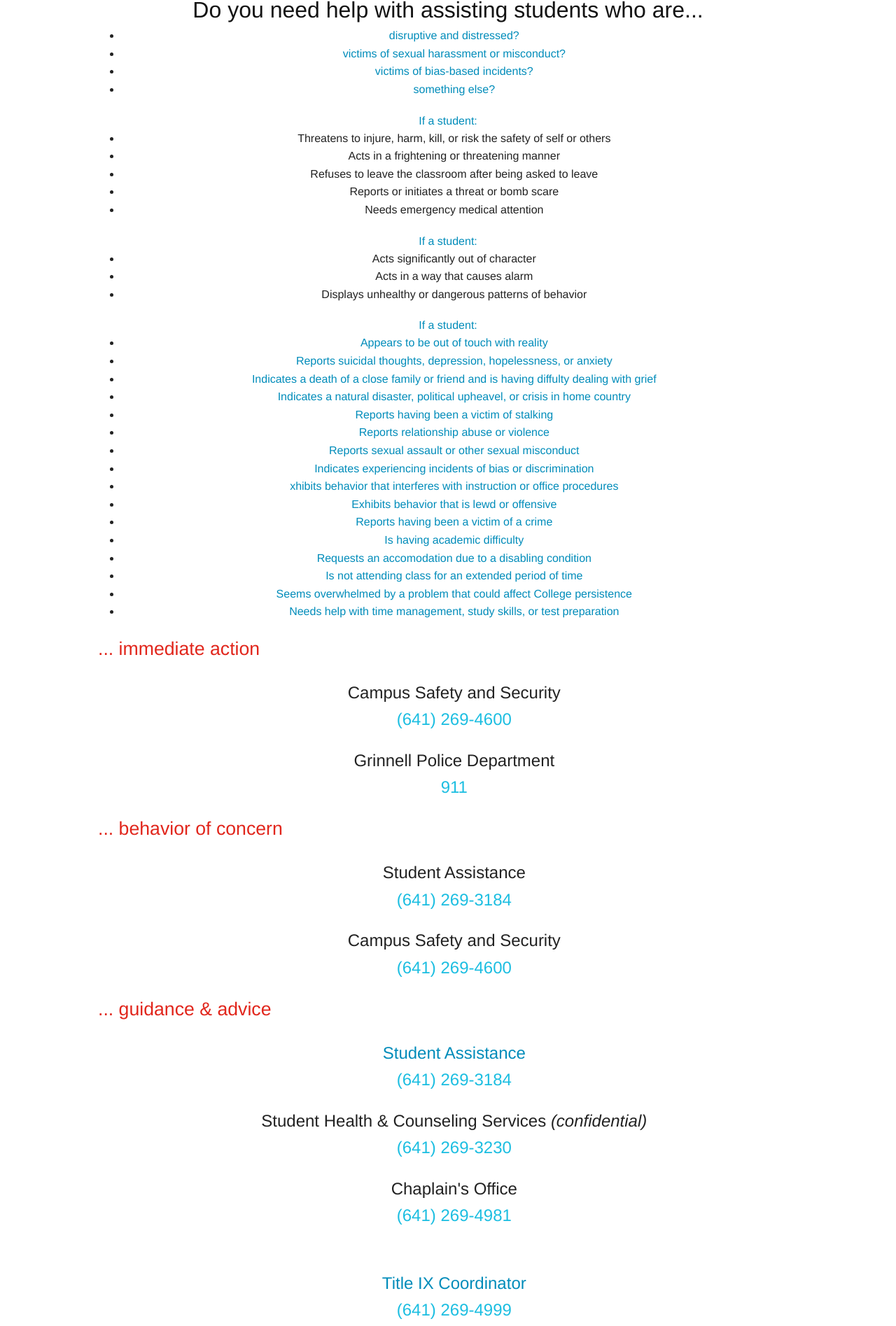
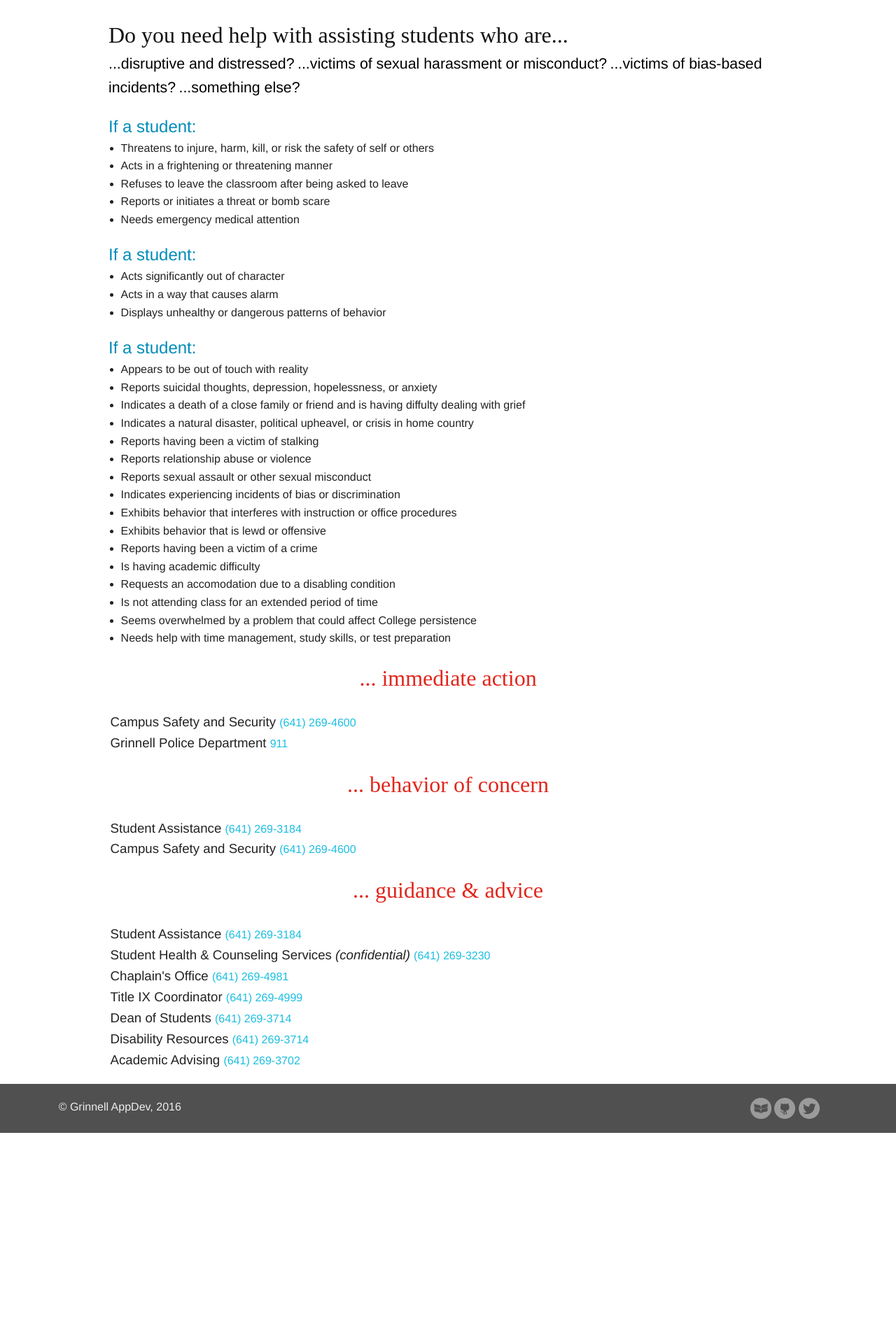
Before and after one commit to GrinnellAppDev/student-resources-site, a plain HTML site: page helpothers.html in a window 1280 px wide. Shown: the part 174-2069 px from the top of the page at 70% size. After the commit the page ends 1793 px from the top, so only its background shows below. Drawn offline with nearby package versions, Linux system fonts and the light colour scheme; a web font is replaced by a local one.

Commit message:
Finding typos, fixing CSS

```diff
--- a/assisting_distressed_and_disruptive.html
+++ b/assisting_distressed_and_disruptive.html
@@ -33,8 +33,8 @@
     <div class="wideContentBox">
      <div class="large-12 columns">
       <center>
-      <img class="page_header" src="img/site_header.jpg">
-      </br></br></br>
+      <a href="index.html"><img class="page_header" src="img/site_header.jpg"></a>
+      </br></br>
       <img class="peage_header" src="img/distressed students header.jpg">
       </center>
       </div>
@@ -44,12 +44,12 @@
 
   <div class="row">
     <div class="wideContentBox">
-     <div class="large-12 columns main help">
-      <center>
-
+     <div class="large-12 columns main">
+      </br>
       <header class="studenttype">Disruptive Student</header>
       <p>A student who is disruptive is interfering with the College's learning enviornment due to behavior that is disruptive or dangerous. Disruptive students frequently experience on-going or extreme levels of stress without the appropriate coping skills; this indicates potential escalation if not resolved.</p>
 
+      </br>
       <header class="actions">Recognize</header>
       <p>Potential disruptive student behaviors:</p>
       <ul>
@@ -63,7 +63,7 @@
       <header class="actions">Respond & Refer</header>
       <ul>
         <li>Remain calm. Safety first. The welfare of the student and the College community is our top priority.</li>
-        <li>Trust your instinct. Call the <a href="helpothers.html">appropriate resource</a> for help. When in doubt, call Campus Safety and Security <p class="phone">x4600</p> or the Dean of Students Office <p class="phone">x3714</p>.</li>
+        <li>Trust your instinct. Call the <a href="helpothers.html">appropriate resource</a> for help. When in doubt, call Campus Safety and Security <a class="phone small">x4600</a> or the Dean of Students Office <a class="phone small">x3714</a>.</li>
         <li>Remember: It is not your role to provide the professional help needed for a disruptive student. You only need to make the necessary call and request assistance.</li>
         <li>Don't be afraid to directly ask the student if they have thoughts of harming themselves or others. If yes, do not leave the student. If necessary, find someone to stay with the student while you call the appropriate resources.</li>
       </ul>
@@ -99,36 +99,26 @@
       <header class="studenttype">Privacy Laws and Confidentiality</header>
       <p>The Family Education Right and Privacy Act (FERPA) permits communication about a student of concern in connection with health and safety emergency. Oberservations of a student's conduct or statements made my the student are not FERPA protected. Such information should be thoughtfully shared out of respect for the student's privacy.</p>
       </br></br>
-      </center>
      </div>
     </div>
   </div>
 
 <!-- Footer based on footer from appdev.grinnell.edu -->
-  </div>
-    <div id="footer">
-      <div class="container">
+    <div class="large-12 columns" id="footer">
+        <div class="wideContentBox">
 
-        <div class ="col-lg-3">
-          <p class="text-muted"> &copy; Grinnell AppDev, 2016</p>
+        <div class ="large-3 columns">
+          <center>
+          <p class="text-muted"><a href="http://appdev.grinnell.edu">&copy; Grinnell AppDev, 2016</a></p>
+          </center>
         </div>
-         <div class ="col-lg-1"></div>
+         <div class ="large-1 columns"></div>
 
-        <div class ="col-lg-2">
-          <p class="text-muted"><a href="http://www.grinnell.edu"><img class="footic" src="img/grinnell.png"></a> <a href="https://github.com/GrinnellAppDev/student-resources-site"><img class="footic" src="img/github.png"></a> <a href="https://twitter.com/grinnellcollege"><img class="footic" src="img/twitter.png"></a></p>
+        <div class ="large-2 columns">
+          <p class="text-muted"><a href="http://www.grinnell.edu"><img class="footic" src="img/grinnell circle.png"></a> <a href="https://github.com/GrinnellAppDev/student-resources-site"><img class="footic" src="img/github.png"></a> <a href="https://twitter.com/grinnellcollege"><img class="footic" src="img/twitter.png"></a></p>
         </div>
-
       </div>
     </div>
 
-
-    <!-- Bootstrap core JavaScript
-    ================================================== -->
-    <!-- Placed at the end of the document so the pages load faster -->
-    <script src="dist/js/bootstrap.min.js"></script>
-    <script src="dist/js/debounce.js"></script>
-    <script src="js/waypoints.js"></script>
-    <script src="js/custom.js"></script>
-
   </body>
 </html>
--- a/css/main.css
+++ b/css/main.css
@@ -5,45 +5,76 @@
 
 .main {
   font-family: "Helvetica Neue", sans-serif;
+  font-size: 18pt;
+  margin-bottom: 0px;
+  padding-bottom: 0px;
 }
 
-.main p {
-  font-size: 18pt;
+.main a:hover {
+  color: #E1261C;
 }
 
 .phone {
   color: #1CBEE1;
-  font-size: 18pt;
+  font-size: 12pt;
+}
+
+.phone:hover {
+  color: #1CBEE1;
+}
+
+.small {
+  font-size: 12pt;
+}
+
+.whoare a {
+  font-size: 16pt;
+  color: #000000;
+  padding-bottom: 0px;
+  margin-bottom: 0px;
+}
+
+.whoare a:hover {
+  color: #E1261C;
 }
 
 .resourcelist {
 	list-style-type: none;
-  font-size: 18pt;
+  font-size: 14pt;
 }
 
 .resourcetype {
-  font-size: 20pt;
+  font-size: 24pt;
   color: #E1261C;
+  font-family: "Footlight MT Light", serif;
 }
 
 .help {
   font-size: 24pt;
   font-style: bold;
   color: #131313;
+  font-family: "Footlight MT Light", serif;
 }
 
 .help ul {
-	list-style-type: none;
-  font-size: 18pt;
+  font-size: 14pt;
+  list-style-position: left;
+}
+
+.ifastudent {
+  color: #E1261C;
+
 }
 
 .studenttype {
-  font-size: 20pt;
+  font-size: 18pt;
+  font-family: "Footlight MT Light", serif;
 }
 
 .actions {
-  font-style: bold;
-  font-size: 20pt;
+  font-style: italic;
+  font-size: 18pt;
+  font-family: "Footlight MT Light", serif;
 }
 
 /* Footer CSS from http://appdev.grinnell.edu */
@@ -51,20 +82,12 @@
 #footer {
   min-height: 40px;
   background-color: #505050;
-  bottom:0px;
+  bottom: 0px;
+  width: 100%;
 }
 
-#wrap > .container {
-  padding: 60px 15px 0;
-}
-
-.container .text-muted {
+.text-muted {
   margin: 20px 0;
-}
-
-#footer > .container {
-  padding-left: 15px;
-  padding-right: 15px;
 }
 
 code {
@@ -72,9 +95,40 @@ code {
 }
 
 .text-muted a {
-	color: #ececec;
+	color: #ECECEC;
 }
 
 .text-muted a:hover {
-	color: #c66161;
+	color: #E1261C;
 }
+
+.footic {
+  filter: grayscale(100%) brightness(150%);
+  -webkit-filter: grayscale(100%) brightness(150%);
+  -moz-filter: grayscale(100%) brightness(150%);
+  -o-filter: grayscale(100%) brightness(150%);
+  -ms-filter: grayscale(100%) brightness(150%);
+  transition: -webkit-filter 0.2s ease-out;
+  -webkit-transition: -webkit-filter 0.2s ease-out;
+  -moz-transition: -webkit-filter 0.2s ease-out;
+  -o-transition: -webkit-filter 0.2s ease-out;
+  -ms-transition: -webkit-filter 0.2s ease-out;
+}
+
+.footic:hover {
+  filter: none;
+  -webkit-filter: none;
+  -moz-filter: none;
+  -o-filter: none;
+  -ms-filter: none;
+  transition: -webkit-filter 0.2s ease-out;
+  -webkit-transition: -webkit-filter 0.2s ease-out;
+  -moz-transition: -webkit-filter 0.2s ease-out;
+  -o-transition: -webkit-filter 0.2s ease-out;
+  -ms-transition: -webkit-filter 0.2s ease-out;
+}
+
+#footer img {
+  width:30px;
+  height:30px;
+}
--- a/helpothers.html
+++ b/helpothers.html
@@ -33,7 +33,7 @@
     <div class="wideContentBox">
      <div class="large-12 columns">
       <center>
-      <img class="page_header" src="img/site_header.jpg">
+      <a href="index.html"><img class="page_header" src="img/site_header.jpg"></a>
       <!-- page specific header, for assisting others -->
       </center>
       </div>
@@ -44,17 +44,17 @@
   <div class="row">
     <div class="wideContentBox">
      <div class="large-12 columns main">
-      <center>
 
+      </br>
 		    <header class="help">Do you need help with assisting students who are...</header>
-		      <ul>
-			     <li><a href="assisting_distressed_and_disruptive.html">disruptive and distressed?</a></li>
-				 <li><a href="assisting_victims_sexual_misconduct.html">victims of sexual harassment or misconduct?</a></li>
-				 <li><a href="assisting_victims_bias_based.html">victims of bias-based incidents?</a></li>
-			     <li><a href="index.html">something else?</a></li>
-		      </ul>
+        <div class="whoare">
+  			  <p><a href="assisting_distressed_and_disruptive.html"> ...disruptive and distressed?</a>
+  			  <a href="assisting_victims_sexual_misconduct.html"> ...victims of sexual harassment or misconduct?</a>
+  				<a href="assisting_victims_bias_motivated.html"> ...victims of bias-based incidents?</a>
+  			  <a href="index.html"> ...something else?</a></p>
+        </div>
 
-		    <header><a href="#action jump">If a student:</a></header>
+		    <header class="ifastudent"><a href="#action jump">If a student:</a></header>
                 <ul class="behavior">
                 	<li>Threatens to injure, harm, kill, or risk the safety of self or others</li>
                 	<li>Acts in a frightening or threatening manner</li>
@@ -63,133 +63,114 @@
                 	<li>Needs emergency medical attention</li>
                 </ul>
 
-            <header><a href="#behavior jump">If a student:</a></header>
+        <header class="ifastudent"><a href="#behavior jump">If a student:</a></header>
                 <ul class="behavior">
                 	<li>Acts significantly out of character</li>
                 	<li>Acts in a way that causes alarm</li>
                 	<li>Displays unhealthy or dangerous patterns of behavior</li>
                 </ul>
 
-            <header><a href="#guidance jump">If a student:</a></header>
+        <header class="ifastudent"><a href="#guidance jump">If a student:</a></header>
                 <ul class="behavior">
-                	<li><a href="#guidance jump">Appears to be out of touch with reality</a></li>
-                	<li><a href="#guidance jump">Reports suicidal thoughts, depression, hopelessness, or anxiety</a></li>
-                	<li><a href="#guidance jump">Indicates a death of a close family or friend and is having diffulty dealing with grief</a></li>
-                	<li><a href="#guidance jump">Indicates a natural disaster, political upheavel, or crisis in home country</li></a>
+                	<li>Appears to be out of touch with reality</li>
+                	<li>Reports suicidal thoughts, depression, hopelessness, or anxiety</li>
+                	<li>Indicates a death of a close family or friend and is having diffulty dealing with grief</li>
+                	<li>Indicates a natural disaster, political upheavel, or crisis in home country</li>
 
-                	<li><a href="#titleIX jump">Reports having been a victim of stalking</a></li>
-                	<li><a href="#titleIX jump">Reports relationship abuse or violence</a></li>
-                	<li><a href="#titleIX jump">Reports sexual assault or other sexual misconduct</a></li>
+                	<li>Reports having been a victim of stalking</li>
+                	<li>Reports relationship abuse or violence</li>
+                	<li>Reports sexual assault or other sexual misconduct</li>
 
-                	<li><a href="#dean jump">Indicates experiencing incidents of bias or discrimination</li></a>
-                	<li><a href="#dean jump">xhibits behavior that interferes with instruction or office procedures</a></li>
-                	<li><a href="#dean jump">Exhibits behavior that is lewd or offensive</a></li>
-                	<li><a href="#dean jump">Reports having been a victim of a crime</a></li>
+                	<li>Indicates experiencing incidents of bias or discrimination</li>
+                	<li>Exhibits behavior that interferes with instruction or office procedures</li>
+                	<li>Exhibits behavior that is lewd or offensive</li>
+                	<li>Reports having been a victim of a crime</li>
 
-                	<li><a href="#disability jump">Is having academic difficulty</a></li>
-                	<li><a href="#disability jump">Requests an accomodation due to a disabling condition</a></li>
+                	<li>Is having academic difficulty</li>
+                	<li>Requests an accomodation due to a disabling condition</li>
 
-                	<li><a href="#academicadvising jump">Is not attending class for an extended period of time</li></a>
-                	<li><a href="#academicadvising jump">Seems overwhelmed by a problem that could affect College persistence</a></li>
-                	<li><a href="#academicadvising jump">Needs help with time management, study skills, or test preparation</a></li>
+                	<li>Is not attending class for an extended period of time</li>
+                	<li>Seems overwhelmed by a problem that could affect College persistence</li>
+                	<li>Needs help with time management, study skills, or test preparation</li>
                 </ul>
 
-      </center>
       </div>
     </div>
   </div>
 
      <div class="row head">
+     <center>
           <a name="action jump"><div class="resourcetype">... immediate action</div></a>
+     </center>
      </div>
     </br>
       <div class="large-10 large-centered columns">
         <div class="row">
             <span>
-                <center>
-
 			      <ul class="resourcelist">
-			      	<li>Campus Safety and Security<p class="phone">(641) 269-4600</li>
-			        <li>Grinnell Police Department<p class="phone">911</p></li>
+			      	<li>Campus Safety and Security <a class="phone">(641) 269-4600</a></li>
+			        <li>Grinnell Police Department <a class="phone">911</a></li>
 			      </ul>
-
-                </center>
             </span>
         </div>
       </div>
 
       <div class="row head">
+      <center>
           <a name="behavior jump"><div class="resourcetype">... behavior of concern</div></a>
+      </center>
       </div>
     </br>
       <div class="large-10 large-centered columns">
         <div class="row">
             <span>
-                <center>
-
 			      <ul class="resourcelist">
-			        <li>Student Assistance<p class="phone">(641) 269-3184</p></li>
-			        <li>Campus Safety and Security<p class="phone">(641) 269-4600</li>
+			        <li>Student Assistance <a class="phone">(641) 269-3184</a></li>
+			        <li>Campus Safety and Security <a class="phone">(641) 269-4600</a></li>
 			      </ul>
-
-                </center>
             </span>
         </div>
       </div>
 
-            <div class="row head">
+      <div class="row head">
+      <center>
           <a name="guidance jump"><div class="resourcetype">... guidance & advice</div></a>
+      </center>
       </div>
     </br>
       <div class="large-10 large-centered columns">
         <div class="row">
             <span>
-                <center>
 
 			      <ul class="resourcelist">
-			        <li><a name="assisance jump">Student Assistance <p class="phone">(641) 269-3184</p></a></li>
-			        <li>Student Health & Counseling Services <em>(confidential)</em> <p class="phone">(641) 269-3230</p></li>
-			        <li>Chaplain's Office<p class="phone">(641) 269-4981</p></li>
-			        </br>
-			        <li><a name="titleIX jump">Title IX Coordinator <p class="phone">(641) 269-4999</p></a></li>
-			        </br>
-			        <li><a name="dean jump">Dean of Students <p class="phone">(641) 269-3714</p></a></li>
-			        </br>
-			        <li><a name="disability jump">Disability Resources <p class="phone">(641) 269-3714</p></a></li>
-			        </br>
-			        <li><a name="academicadvising jump">Academic Advising <p class="phone">(641) 269-3702</p></a></li>
+			        <li>Student Assistance <a class="phone">(641) 269-3184</a></li>
+			        <li>Student Health & Counseling Services <em>(confidential)</em> <a class="phone">(641) 269-3230</a></li>
+			        <li>Chaplain's Office <a class="phone">(641) 269-4981</a></li>
+			        <li>Title IX Coordinator <a class="phone">(641) 269-4999</a></li>
+			        <li>Dean of Students <a class="phone">(641) 269-3714</a></li>
+			        <li>Disability Resources <a class="phone">(641) 269-3714</a></li>
+			        <li>Academic Advising <a class="phone">(641) 269-3702</a></li>
 			      </ul>
-
-                </center>
             </span>
         </div>
       </div>
 
 <!-- Footer based on footer from appdev.grinnell.edu -->
-  </div>
-    <div id="footer">
-      <div class="container">
+    <div class="large-12 columns" id="footer">
+        <div class="wideContentBox">
 
-        <div class ="col-lg-3">
-          <p class="text-muted"> &copy; Grinnell AppDev, 2016</p>
+        <div class ="large-3 columns">
+          <center>
+          <p class="text-muted"><a href="http://appdev.grinnell.edu">&copy; Grinnell AppDev, 2016</a></p>
+          </center>
         </div>
-         <div class ="col-lg-1"></div>
+         <div class ="large-1 columns"></div>
 
-        <div class ="col-lg-2">
-          <p class="text-muted"><a href="http://www.grinnell.edu"><img class="footic" src="img/grinnell.png"></a> <a href="https://github.com/GrinnellAppDev/student-resources-site"><img class="footic" src="img/github.png"></a> <a href="https://twitter.com/grinnellcollege"><img class="footic" src="img/twitter.png"></a></p>
+        <div class ="large-2 columns">
+          <p class="text-muted"><a href="http://www.grinnell.edu"><img class="footic" src="img/grinnell circle.png"></a> <a href="https://github.com/GrinnellAppDev/student-resources-site"><img class="footic" src="img/github.png"></a> <a href="https://twitter.com/grinnellcollege"><img class="footic" src="img/twitter.png"></a></p>
         </div>
-
       </div>
     </div>
 
-
-    <!-- Bootstrap core JavaScript
-    ================================================== -->
-    <!-- Placed at the end of the document so the pages load faster -->
-    <script src="dist/js/bootstrap.min.js"></script>
-    <script src="dist/js/debounce.js"></script>
-    <script src="js/waypoints.js"></script>
-    <script src="js/custom.js"></script>
-
   </body>
 </html>
```
Also changed, not shown: assisting_victims_bias_motivated.html (+16 -25 lines), assisting_victims_sexual_misconduct.html (+15 -24 lines), index.html (+31 -34 lines), selfhelp.html (+54 -76 lines), img/github.png (added), img/grinnell circle.png (added), img/twitter.png (added), 3 other files.
